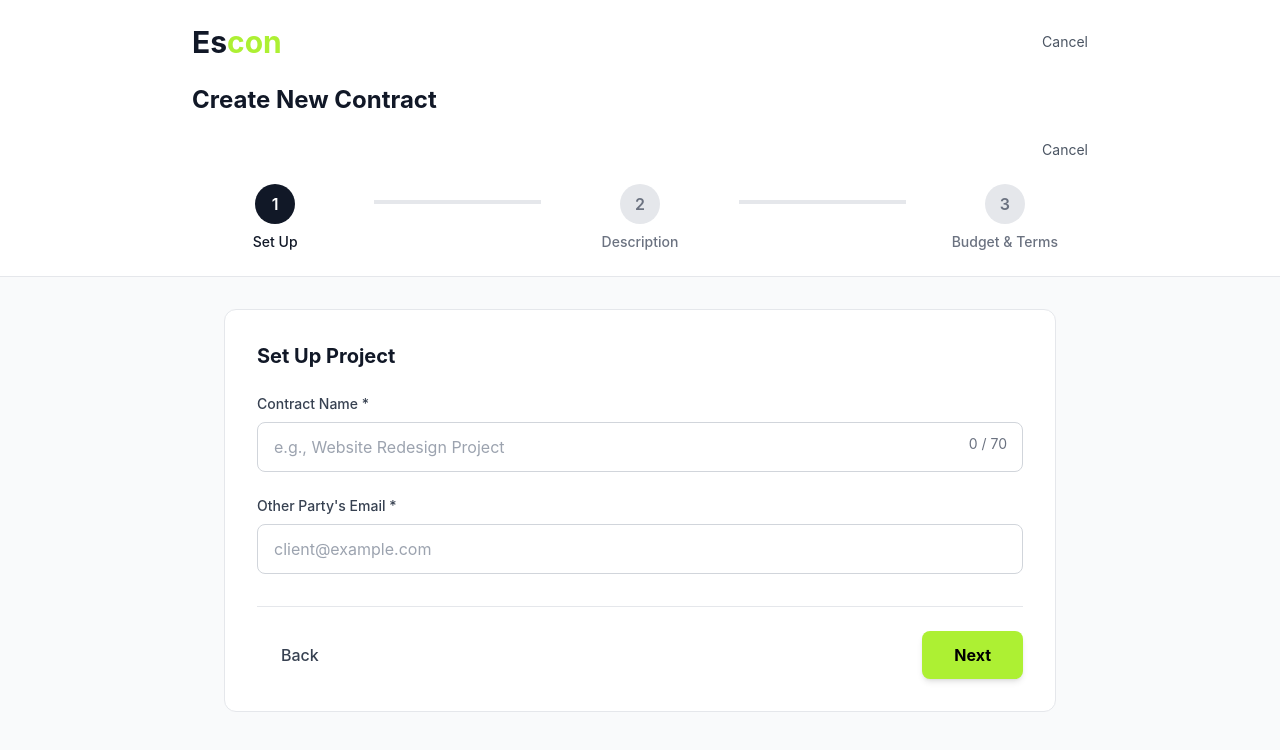
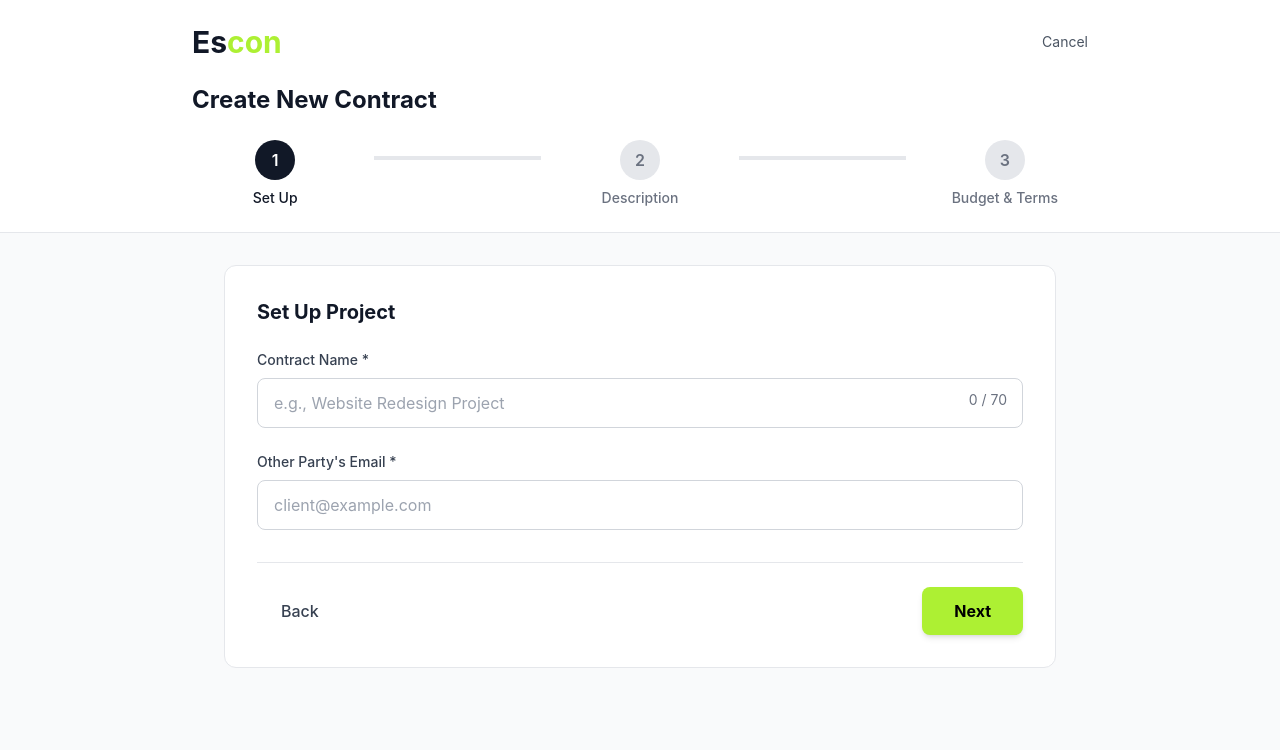
Before and after one commit to ndeen17/Escrow, a React (Vite) app: page /create-contract in a window 1280 px wide. Shown: the top 750 px of the page. Built offline with nearby package versions, Linux system fonts and the light colour scheme.

Commit message:
refactor: remove cancel button from CreateContract component

```diff
--- a/src/components/CreateContract.jsx
+++ b/src/components/CreateContract.jsx
@@ -137,15 +137,6 @@ const CreateContract = () => {
 
           <div className="flex items-center justify-between mb-6">
             <h2 className="text-2xl font-bold text-gray-900">Create New Contract</h2>
-          </div>
-
-          <div className="flex items-center justify-end mb-6">
-            <button
-              onClick={() => navigate('/dashboard')}
-              className="text-gray-600 hover:text-gray-900 text-sm"
-            >
-              Cancel
-            </button>
           </div>
 
           {/* Progress Tracker */}
```
